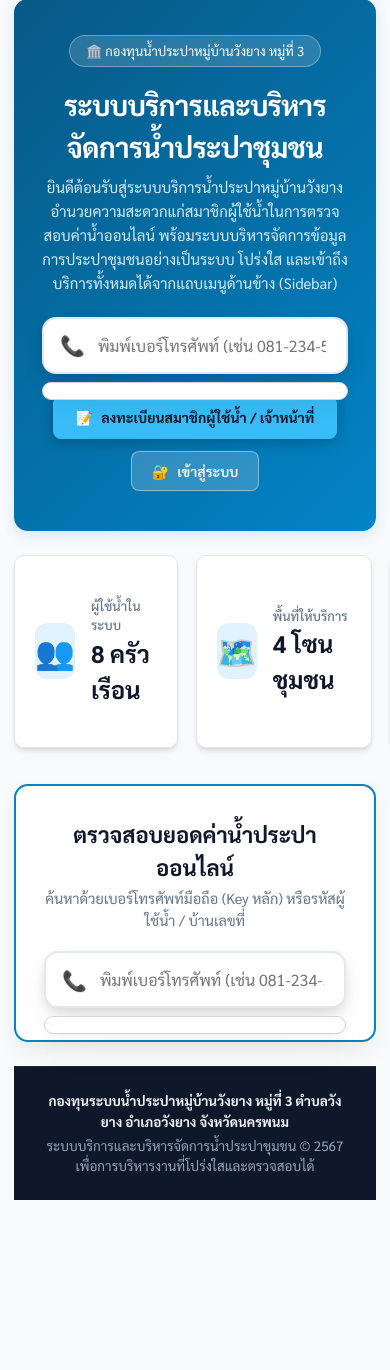
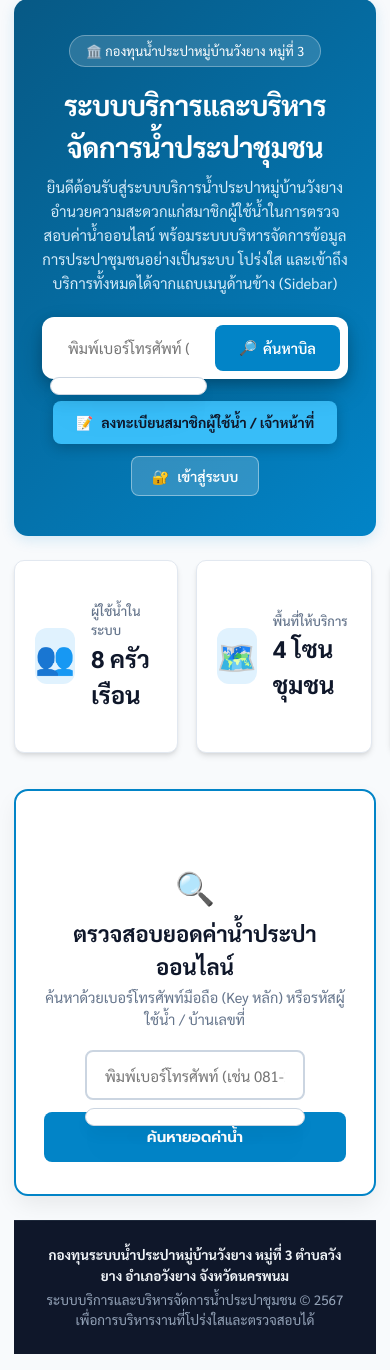
Before and after one commit to phawatjam-collab/Water, a PHP site: page /plumber/ in a window 390 px wide; the page is wider, and only the part inside the window is pictured. Shown: the part 189-1559 px from the top of that part. Before the commit the page ends 1389 px from the top of that part, so only its background shows below. Run offline with PHP 8.4, Linux system fonts and the light colour scheme; data comes from the database, SQL or seed files in the repository.

Commit message:
fix: restore original search buttons layout, remove duplicate phone icon, and emphasize phone number search

```diff
--- a/index.php
+++ b/index.php
@@ -248,52 +248,126 @@
     }
     .search-input-wrapper {
       position: relative !important;
-      width: 100% !important;
+      flex: 1 !important;
       display: flex !important;
       align-items: center !important;
     }
-    .search-input-icon {
-      position: absolute !important;
-      left: 18px !important;
-      font-size: 20px !important;
-      color: #0284c7 !important;
-      pointer-events: none !important;
-      z-index: 2 !important;
+    .hero-search-box {
+      max-width: 720px !important;
+      margin: 22px auto 8px auto !important;
+      position: relative !important;
+      text-align: left !important;
+    }
+    .hero-search-bar {
       display: flex !important;
       align-items: center !important;
-      user-select: none !important;
+      gap: 8px !important;
+      background: #ffffff !important;
+      padding: 6px !important;
+      border-radius: 12px !important;
+      box-shadow: 0 12px 28px -4px rgba(0, 0, 0, 0.28), 0 4px 12px rgba(0, 0, 0, 0.15) !important;
+      border: 2px solid rgba(255, 255, 255, 0.85) !important;
     }
-    .hero-search-box {
-      max-width: 680px !important;
+    .hero-search-bar .search-input-wrapper {
+      flex: 1 !important;
+      position: relative !important;
+      display: flex !important;
+    }
+    .hero-search-input {
       width: 100% !important;
-      margin: 22px auto 10px auto !important;
+      border: none !important;
+      outline: none !important;
+      font-size: 15px !important;
+      font-family: inherit !important;
+      padding: 12px 18px !important;
+      color: #0f172a !important;
+      background: transparent !important;
+      box-shadow: none !important;
+    }
+    .hero-search-btn {
+      background: #0284c7 !important;
+      color: #ffffff !important;
+      border: none !important;
+      border-radius: 8px !important;
+      padding: 0 24px !important;
+      height: 46px !important;
+      font-size: 14.5px !important;
+      font-weight: 600 !important;
+      font-family: inherit !important;
+      cursor: pointer !important;
+      display: inline-flex !important;
+      align-items: center !important;
+      gap: 6px !important;
+      white-space: nowrap !important;
+      flex-shrink: 0 !important;
+      transition: all 0.15s ease !important;
+    }
+    .hero-search-btn:hover {
+      background: #0369a1 !important;
+      box-shadow: 0 4px 10px rgba(2, 132, 199, 0.35) !important;
+      transform: translateY(-1px) !important;
+    }
+    .citizen-search-bar {
+      display: flex !important;
+      gap: 12px !important;
+      margin-top: 16px !important;
+      max-width: 650px !important;
+      margin-left: auto !important;
+      margin-right: auto !important;
+      position: relative !important;
+      align-items: center !important;
+    }
+    .citizen-search-bar .search-input-wrapper {
+      flex: 1 !important;
       position: relative !important;
     }
-    .hero-search-input,
     .citizen-search-input {
       width: 100% !important;
       box-sizing: border-box !important;
-      padding: 16px 20px 16px 54px !important;
-      font-size: 16px !important;
-      font-family: inherit !important;
-      border: 2px solid #e2e8f0 !important;
-      border-radius: 14px !important;
+      padding: 14px 18px !important;
+      border: 2px solid #cbd5e1 !important;
+      border-radius: 8px !important;
+      font-size: 15px !important;
+      font-family: 'Sarabun', sans-serif !important;
+      outline: none !important;
+      height: 50px !important;
       background: #ffffff !important;
       color: #0f172a !important;
-      box-shadow: 0 10px 25px -5px rgba(0, 0, 0, 0.14), 0 4px 10px rgba(0, 0, 0, 0.06) !important;
-      outline: none !important;
-      transition: all 0.2s ease !important;
+      transition: border-color 0.2s ease !important;
     }
-    .hero-search-input:focus,
     .citizen-search-input:focus {
       border-color: #0284c7 !important;
-      box-shadow: 0 0 0 4px rgba(2, 132, 199, 0.18), 0 14px 28px rgba(0, 0, 0, 0.14) !important;
+      box-shadow: 0 0 0 3px rgba(2, 132, 199, 0.15) !important;
     }
-    .citizen-search-bar-clean {
+    .btn-search-bill {
+      background: #0284c7 !important;
+      color: #ffffff !important;
+      font-size: 15px !important;
+      font-family: 'Prompt', sans-serif !important;
+      font-weight: 600 !important;
+      border: none !important;
+      border-radius: 8px !important;
+      padding: 0 24px !important;
+      height: 50px !important;
+      cursor: pointer !important;
+      display: inline-flex !important;
+      align-items: center !important;
+      gap: 6px !important;
+      white-space: nowrap !important;
+      flex-shrink: 0 !important;
+      transition: background 0.15s ease !important;
+    }
+    .btn-search-bill:hover {
+      background: #0369a1 !important;
+    }
+    @media (max-width: 560px) {
+      .citizen-search-bar {
+        flex-direction: column !important;
+      }
+      .btn-search-bill {
         width: 100% !important;
-      max-width: 680px !important;
-      margin: 0 auto !important;
-      position: relative !important;
+        justify-content: center !important;
+      }
     }
     .search-autocomplete-dropdown {
       position: absolute !important;
@@ -582,12 +656,16 @@
           ยินดีต้อนรับสู่ระบบบริการน้ำประปาหมู่บ้านวังยาง อำนวยความสะดวกแก่สมาชิกผู้ใช้น้ำในการตรวจสอบค่าน้ำออนไลน์
           พร้อมระบบบริหารจัดการข้อมูลการประปาชุมชนอย่างเป็นระบบ โปร่งใส และเข้าถึงบริการทั้งหมดได้จากแถบเมนูด้านข้าง (Sidebar)
         </p>
-        <!-- Hero Water Bill Search Bar (No Clunky Buttons) -->
+        <!-- Hero Water Bill Search Widget -->
         <div class="hero-search-box">
+          <div class="hero-search-bar">
             <div class="search-input-wrapper">
-            <div class="search-input-icon">📞</div>
-            <input type="text" id="hero-citizen-input" class="hero-search-input" autocomplete="off" placeholder="พิมพ์เบอร์โทรศัพท์ (เช่น 081-234-5678) เพื่อดูบิลค่าน้ำทันที...">
+              <input type="text" id="hero-citizen-input" class="hero-search-input" autocomplete="off" placeholder="พิมพ์เบอร์โทรศัพท์ (เช่น 081-234-5678) หรือรหัสผู้ใช้น้ำ...">
               <div id="hero-search-dropdown" class="search-autocomplete-dropdown" style="display: none;"></div>
+            </div>
+            <button type="button" id="btn-hero-citizen-search" class="hero-search-btn">
+              <span>🔎</span> ค้นหาบิล
+            </button>
           </div>
         </div>
 
@@ -640,17 +718,18 @@
 
     <!-- Citizen Bill Search Widget -->
     <section id="citizen-section" class="citizen-box" style="margin-bottom: 24px;">
-      <div style="text-align: center; margin-bottom: 20px;">
-        <h3 style="font-size: 22px; font-weight: 700; color: #0f172a; margin-top: 0;">ตรวจสอบยอดค่าน้ำประปาออนไลน์</h3>
+      <div class="section-title-wrap" style="text-align: center; margin-bottom: 20px;">
+        <span style="font-size: 32px;">🔍</span>
+        <h3 style="font-size: 22px; font-weight: 700; color: #0f172a; margin-top: 6px;">ตรวจสอบยอดค่าน้ำประปาออนไลน์</h3>
         <p style="font-size: 14.5px; color: #64748b; margin-top: 4px;">ค้นหาด้วยเบอร์โทรศัพท์มือถือ (Key หลัก) หรือรหัสผู้ใช้น้ำ / บ้านเลขที่</p>
       </div>
 
-      <div class="citizen-search-bar-clean">
+      <div class="citizen-search-bar">
         <div class="search-input-wrapper">
-          <div class="search-input-icon">📞</div>
-          <input type="text" id="citizen-input" class="citizen-search-input" autocomplete="off" placeholder="พิมพ์เบอร์โทรศัพท์ (เช่น 081-234-5678) หรือรหัสผู้ใช้น้ำ / บ้านเลขที่...">
+          <input type="text" id="citizen-input" class="citizen-search-input" autocomplete="off" placeholder="พิมพ์เบอร์โทรศัพท์ (เช่น 081-234-5678) หรือรหัสผู้ใช้น้ำ (เช่น WY-001)...">
           <div id="index-search-dropdown" class="search-autocomplete-dropdown" style="display: none;"></div>
         </div>
+        <button type="button" id="btn-citizen-search" class="btn-search-bill">ค้นหายอดค่าน้ำ</button>
       </div>
 
       <div id="citizen-result-area" style="margin-top: 20px; display: none;">
@@ -973,6 +1052,10 @@
       window.location.href = `portal_citizen.php?phone=${encodeURIComponent(target)}&customer=${encodeURIComponent(match ? match.customer_code : kw)}`;
     }
 
+    document.getElementById('btn-hero-citizen-search')?.addEventListener('click', () => {
+      submitHeroSearch();
+    });
+
     // Initialize Bottom Citizen Search Bar
     const citizenInput = document.getElementById('citizen-input');
     const bottomSearch = setupSearchAutocomplete({
@@ -987,23 +1070,35 @@
       }
     });
 
+    document.getElementById('btn-citizen-search')?.addEventListener('click', () => {
+      bottomSearch?.closeDropdown();
+      performIndexSearch();
+    });
+
     async function performIndexSearch() {
       const kw = citizenInput ? citizenInput.value.trim().toLowerCase() : '';
       const resArea = document.getElementById('citizen-result-area');
       if (!kw) {
-        alert('กรุณากรอกรหัสผู้ใช้น้ำหรือบ้านเลขที่');
+        alert('กรุณากรอกเบอร์โทรศัพท์, รหัสผู้ใช้น้ำ หรือบ้านเลขที่');
         return;
       }
 
       try {
         const readings = await getIndexReadings();
-        const match = readings.find(r =>
+        const kwDigits = kw.replace(/\D/g, '');
+        let match = null;
+        if (kwDigits && kwDigits.length >= 4) {
+          match = readings.find(r => r.phone && r.phone.replace(/\D/g, '').includes(kwDigits));
+        }
+        if (!match) {
+          match = readings.find(r =>
             (r.customer_code && r.customer_code.toLowerCase().includes(kw)) ||
             (r.house_no && r.house_no.toLowerCase().includes(kw)) ||
             (r.first_name && r.first_name.toLowerCase().includes(kw)) ||
             (r.last_name && r.last_name.toLowerCase().includes(kw)) ||
             (r.meter_serial && r.meter_serial.toLowerCase().includes(kw))
           );
+        }
 
         if (match) {
           currentMatchedReading = match;
@@ -1013,7 +1108,7 @@
               <div style="display: flex; justify-content: space-between; align-items: center; border-bottom: 1px solid #cbd5e1; padding-bottom: 12px; margin-bottom: 14px;">
                 <div>
                   <strong style="font-size: 18px; color: #0f172a;">${escapeHtml(match.first_name)} ${escapeHtml(match.last_name)}</strong>
-                  <span style="font-size: 13px; color: #64748b; margin-left: 8px;">(รหัส: <strong>${escapeHtml(match.customer_code)}</strong> | บ้านเลขที่: <strong>${escapeHtml(match.house_no)}</strong>)</span>
+                  <span style="font-size: 13px; color: #64748b; margin-left: 8px;">(📞 เบอร์: <strong>${escapeHtml(formatPhone(match.phone))}</strong> | รหัส: <strong>${escapeHtml(match.customer_code)}</strong> | บ้านเลขที่: <strong>${escapeHtml(match.house_no)}</strong>)</span>
                 </div>
                 <span class="badge ${match.payment_status === 'PAID' ? 'badge-paid' : 'badge-unpaid'}" style="font-size: 13px; padding: 5px 14px; border-radius: 9999px;">
                   ${match.payment_status === 'PAID' ? '✅ ชำระเงินเรียบร้อยแล้ว' : '⏳ ยังไม่ได้ชำระเงิน'}
--- a/style.css
+++ b/style.css
@@ -1593,64 +1593,130 @@
 }
 
 /* =========================================================
-   Live Search Autocomplete Dropdown
+   Live Search Autocomplete Dropdown & Search Bars
    ========================================================= */
 .search-input-wrapper {
-  position: relative;
-.search-input-wrapper {
+  position: relative !important;
+  flex: 1 !important;
+  display: flex !important;
+  align-items: center !important;
+}
+
+/* Hero Water Bill Search Section */
+.hero-search-box {
+  max-width: 720px !important;
+  margin: 22px auto 8px auto !important;
+  position: relative !important;
+  text-align: left !important;
+}
+
+.hero-search-bar {
+  display: flex !important;
+  align-items: center !important;
+  gap: 8px !important;
+  background: #ffffff !important;
+  padding: 6px !important;
+  border-radius: 12px !important;
+  box-shadow: 0 12px 28px -4px rgba(0, 0, 0, 0.28), 0 4px 12px rgba(0, 0, 0, 0.15) !important;
+  border: 2px solid rgba(255, 255, 255, 0.85) !important;
+}
+
+.hero-search-bar .search-input-wrapper {
+  flex: 1 !important;
+  position: relative !important;
+  display: flex !important;
+}
+
+.hero-search-input {
+  width: 100% !important;
+  border: none !important;
+  outline: none !important;
+  font-size: 15px !important;
+  font-family: inherit !important;
+  padding: 12px 18px !important;
+  color: #0f172a !important;
+  background: transparent !important;
+  box-shadow: none !important;
+}
+
+.hero-search-btn {
+  background: #0284c7 !important;
+  color: #ffffff !important;
+  border: none !important;
+  border-radius: 8px !important;
+  padding: 0 24px !important;
+  height: 46px !important;
+  font-size: 14.5px !important;
+  font-weight: 600 !important;
+  font-family: inherit !important;
+  cursor: pointer !important;
+  display: inline-flex !important;
+  align-items: center !important;
+  gap: 6px !important;
+  white-space: nowrap !important;
+  flex-shrink: 0 !important;
+  transition: all 0.15s ease !important;
+}
+
+.hero-search-btn:hover {
+  background: #0369a1 !important;
+  box-shadow: 0 4px 10px rgba(2, 132, 199, 0.35) !important;
+  transform: translateY(-1px) !important;
+}
+
+/* Citizen Search Bar in Home & Citizen Portal */
+.citizen-search-bar,
+.citizen-search-row {
+  display: flex !important;
+  align-items: center !important;
+  gap: 10px !important;
   position: relative !important;
   width: 100% !important;
-  display: flex !important;
-  align-items: center !important;
-}
-
-.search-input-icon {
-  position: absolute !important;
-  left: 18px !important;
-  font-size: 20px !important;
-  color: #0284c7 !important;
-  pointer-events: none !important;
-  z-index: 2 !important;
-  display: flex !important;
-  align-items: center !important;
-  user-select: none !important;
-}
-
-.hero-search-box {
-  max-width: 680px !important;
-  width: 100% !important;
-  margin: 24px auto 10px auto !important;
-  position: relative !important;
-}
-
-.hero-search-input,
+}
+
 .citizen-search-input {
   width: 100% !important;
+  height: 50px !important;
   box-sizing: border-box !important;
-  padding: 16px 20px 16px 54px !important;
-  font-size: 16px !important;
+  padding: 12px 18px !important;
+  font-size: 15px !important;
   font-family: inherit !important;
-  border: 2px solid #e2e8f0 !important;
-  border-radius: 14px !important;
+  border: 2px solid #cbd5e1 !important;
+  border-radius: 8px !important;
   background: #ffffff !important;
   color: #0f172a !important;
-  box-shadow: 0 10px 25px -5px rgba(0, 0, 0, 0.14), 0 4px 10px rgba(0, 0, 0, 0.06) !important;
   outline: none !important;
-  transition: all 0.2s ease !important;
-}
-
-.hero-search-input:focus,
+  transition: border-color 0.2s ease !important;
+}
+
 .citizen-search-input:focus {
   border-color: #0284c7 !important;
-  box-shadow: 0 0 0 4px rgba(2, 132, 199, 0.18), 0 14px 28px rgba(0, 0, 0, 0.14) !important;
-}
-
-.citizen-search-bar-clean,
-.citizen-search-row-clean {
-  width: 100% !important;
-  max-width: 680px !important;
-  margin: 0 auto !important;
-  position: relative !important;
+  box-shadow: 0 0 0 3px rgba(2, 132, 199, 0.15) !important;
+}
+
+.btn-search,
+.btn-search-bill {
+  background: #0284c7 !important;
+  color: #ffffff !important;
+  border: none !important;
+  border-radius: 8px !important;
+  padding: 0 24px !important;
+  height: 50px !important;
+  font-size: 15px !important;
+  font-family: inherit !important;
+  font-weight: 600 !important;
+  cursor: pointer !important;
+  display: inline-flex !important;
+  align-items: center !important;
+  gap: 6px !important;
+  white-space: nowrap !important;
+  flex-shrink: 0 !important;
+  transition: background 0.15s ease !important;
+}
+
+.btn-search:hover,
+.btn-search-bill:hover {
+  background: #0369a1 !important;
 }
 
 .search-autocomplete-dropdown {
```
Also changed, not shown: portal_citizen.php (+70 -44 lines). Lines whose indentation alone changed are shown as unchanged.
